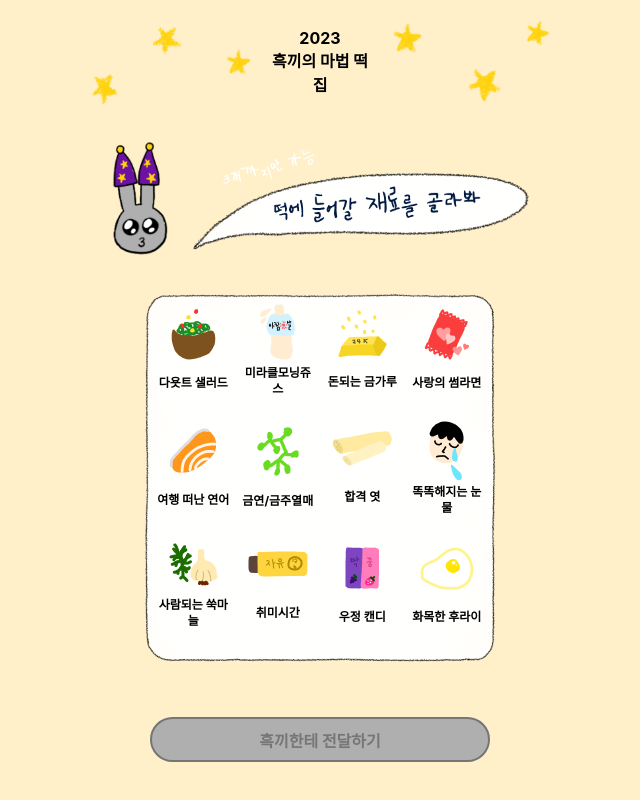
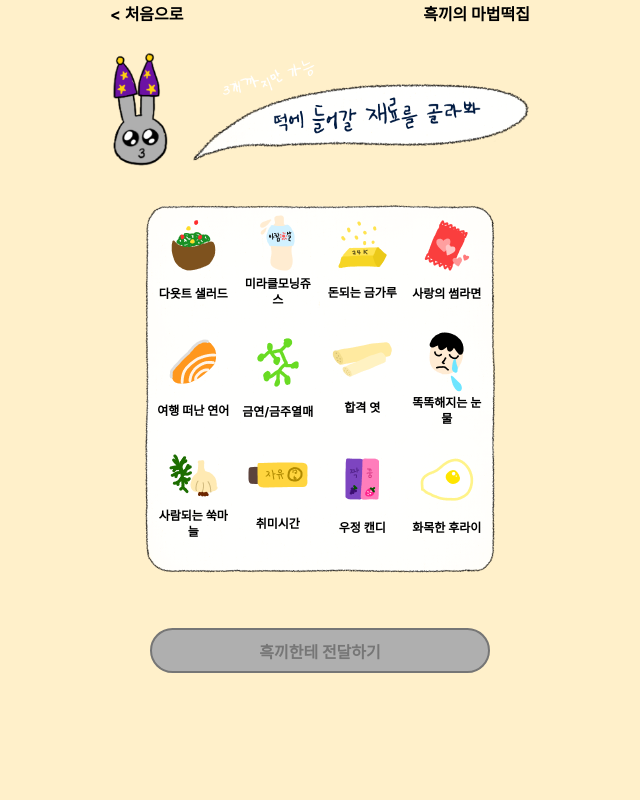
Before and after one commit to roundshoulder/black_rabbit, a React (Create React App) app: page /black_rabbit/create in a window 1280 px wide. Shown: the top 800 px of the page, without its empty margins (320-960 px from the left). Built offline with nearby package versions, Linux system fonts and the light colour scheme; a web font is replaced by a local one.

Commit message:
:lipstick: Fix Layout
Fix Layout

```diff
--- a/src/components/BottomButton.tsx
+++ b/src/components/BottomButton.tsx
@@ -26,7 +26,7 @@ function BottomButton({
   const floating = css`
     position: absolute;
     right: -20px;
-    top: 5px;
+    top: 10px;
     animation: bounce 1.5s ease infinite;
     /* prettier-ignore */
     @keyframes bounce {
--- a/src/components/Container.tsx
+++ b/src/components/Container.tsx
@@ -18,8 +18,6 @@ function Container({ children }: { children: ReactNode }) {
     align-items: center;
     gap: 25px;
     width: 100%;
-    padding: 10px 0px;
-    padding-bottom: 100px;
     @media screen and (min-width: 480px) {
       width: 480px;
     }
--- a/src/components/Header.tsx
+++ b/src/components/Header.tsx
@@ -1,35 +1,32 @@
 import { css } from '@emotion/css';
 import { useNavigate } from 'react-router-dom';
-import left from '../static/images/header_left.png';
-import right from '../static/images/header_right.png';
 
 function Header() {
   const navigate = useNavigate();
   const header = css`
+    width: 90%;
     display: flex;
+    justify-content: space-between;
     align-items: center;
   `;
-  const title = css`
+  const nav = css`
     display: flex;
     flex-direction: column;
     align-items: center;
-    width: 120px;
     font-family: inherit;
     color: inherit;
     background: none;
     border: none;
   `;
-  const stars = css`
-    width: calc(50% - 60px);
-  `;
+
   return (
     <div className={header}>
-      <img src={left} alt="stars" className={stars} />
-      <button className={title} onClick={() => navigate('/')}>
-        <span>2023</span>
-        <span>흑끼의 마법 떡집</span>
+      <button className={nav} onClick={() => navigate('/')}>
+        {`< 처음으로`}
       </button>
-      <img src={right} alt="stars" className={stars} />
+      <button className={nav} onClick={() => navigate('/')}>
+        흑끼의 마법떡집
+      </button>
     </div>
   );
 }
```
Also changed, not shown: src/static/images/header_left.png (deleted), src/static/images/header_right.png (deleted).
